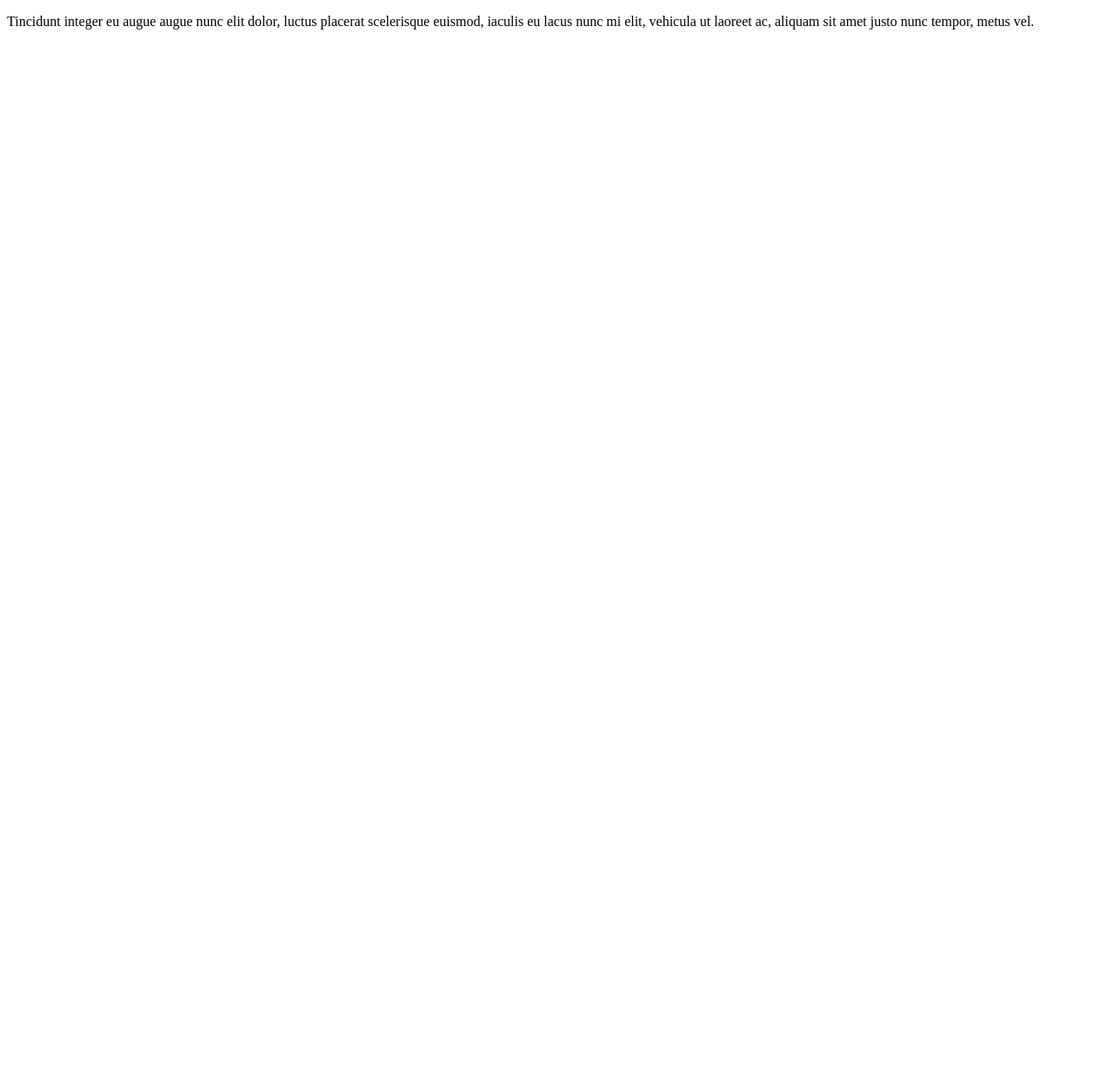
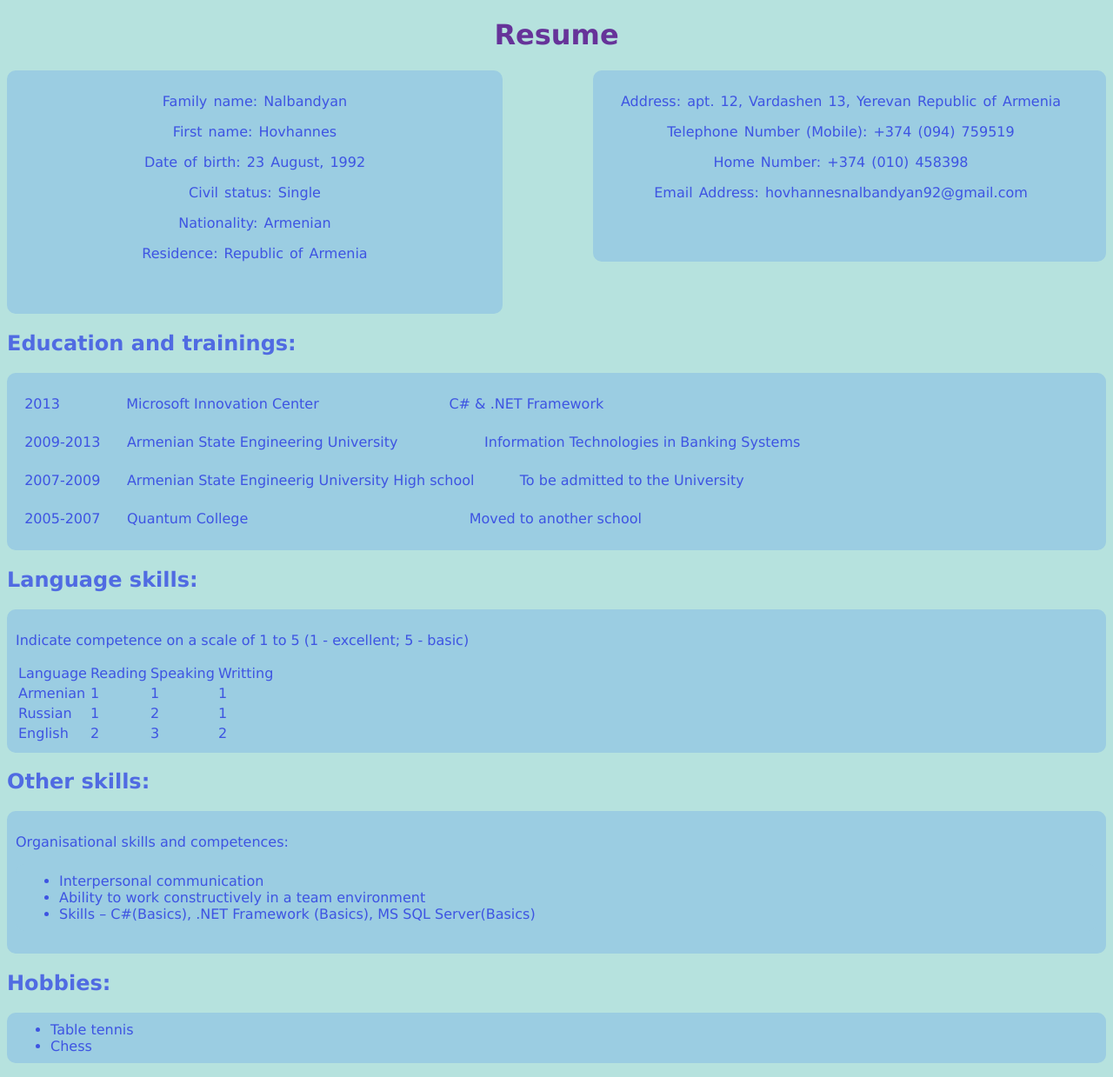
Before and after one commit to HovhannesNalbandyan/Experiment, a plain HTML site: page Exp/Exp/index.html in a window 1280 px wide. Shown: the whole page at 87% size. Before the commit the page ends 800 px from the top, so only its background shows below. Drawn offline with Linux system fonts and the light colour scheme.

Commit message:
Second commit

```diff
--- a/Exp/Exp/index.html
+++ b/Exp/Exp/index.html
@@ -1,10 +1,78 @@
 <!DOCTYPE html>
 <html>
 <head>
-    <title></title>
-	<meta charset="utf-8" />
+    <title>My Resume</title>
+    <meta charset="utf-8" />
+    <link type="text/css " rel="stylesheet" href="style.css" />
 </head>
 <body>
-    <p>Tincidunt integer eu augue augue nunc elit dolor, luctus placerat scelerisque euismod, iaculis eu lacus nunc mi elit, vehicula ut laoreet ac, aliquam sit amet justo nunc tempor, metus vel.</p>
+    <h1>Resume</h1>
+    <div id="contacts">
+        <p id="right">Address: apt. 12, Vardashen 13, Yerevan Republic of Armenia</p>
+        <p id="right">Telephone Number (Mobile): +374 (094) 759519</p>
+        <p id="right">Home Number: +374 (010) 458398</p>
+        <p id="right">Email Address: hovhannesnalbandyan92@gmail.com</p>
+    </div>
+    <div id="name">
+        <p id="right">  Family name:        	Nalbandyan         </p>
+        <p id="right">  First name:          	Hovhannes          </p>
+        <p id="right">  Date of birth:       	23 August, 1992    </p>
+        <p id="right">  Civil status:          Single             </p>
+        <p id="right">  Nationality:           Armenian           </p>
+        <p id="right">  Residence:            	Republic of Armenia</p>
+    </div>
+    <h2>Education and trainings:      </h2>
+    <div id="education">
+        <p>  2013               Microsoft Innovation Center	                          C# & .NET Framework </p>
+        <p>  2009-2013      Armenian State Engineering University           	  Information Technologies in Banking Systems </p>
+        <p>  2007-2009      Armenian State Engineerig University High school	  To be admitted to the University </p>
+        <p>  2005-2007      Quantum College                                                  Moved to another school </p>
+    </div>
+    <h2>Language skills:</h2>
+    <div id="language">
+        <p> Indicate competence on a scale of 1 to 5 (1 - excellent; 5 - basic)</p>
+        <table>
+            <tr>
+                <td>Language</td>
+                <td>Reading</td>
+                <td>Speaking</td>
+                <td>Writting</td>
+            </tr>
+            <tr>
+                <td>Armenian</td>
+                <td>1</td>
+                <td>1</td>
+                <td>1</td>
+            </tr>
+            <tr>
+                <td>Russian</td>
+                <td>1</td>
+                <td>2</td>
+                <td>1</td>
+            </tr>
+            <tr>
+                <td>English</td>
+                <td>2</td>
+                <td>3</td>
+                <td>2</td>
+            </tr>
+        </table>
+    </div>
+    <h2>Other skills:</h2>
+    <div id="skills">
+        <p>Organisational skills and competences:</p>
+        <ul>
+            <li>Interpersonal communication</li>
+            <li>Ability to work constructively in a team environment</li>
+            <li> Skills – C#(Basics), .NET Framework (Basics),  MS SQL Server(Basics)</li>
+        </ul>
+    </div>
+    <h2>Hobbies:</h2>
+    <div>
+        <ul>
+            <li>Table tennis </li>
+            <li>Chess</li>
+        </ul>
+    </div>
 </body>
 </html>
--- a/Exp/Exp/style.css
+++ b/Exp/Exp/style.css
@@ -1,2 +1,76 @@
 body {
+    font-family: Verdana,sans-serif;
+    background-color: #B6E2DE;
 }
+
+h1 {
+    color:rebeccapurple;
+    text-align: center;
+}
+
+h2{
+    color:#506BE2
+}
+
+#right {
+    word-spacing:2px;
+    text-align:center;
+
+
+}
+
+#contacts {
+    background-color: #9BCDE2;
+    border: 10px solid #9BCDE2;
+    border-radius: 10px;
+    float: right;
+    width: 550px;
+    height: 200px;
+    padding-right: 20px;
+    position:static;
+    color:#3E54E2;
+
+}
+#name{
+    background-color:#9BCDE2;
+    border: 10px solid #9BCDE2;
+    border-radius: 10px;
+    width:550px;
+    height:260px;
+    position:static;
+    color:#3E54E2;
+
+
+}
+
+#education{
+    white-space:pre;
+    line-height:4px;
+    color:#3E54E2;
+    background-color:  #9BCDE2;
+    border: 10px solid #9BCDE2;
+    border-radius: 10px;
+}
+#language{
+    background-color:#9BCDE2;
+    border: 10px solid #9BCDE2;
+    border-radius: 10px;
+    color:#3E54E2;
+}
+#skills{
+    background-color:#9BCDE2;
+    border: 10px solid #9BCDE2;
+    border-radius: 10px;
+    color:#3E54E2;
+}
+ul{
+    background-color:#9BCDE2;
+    border: 10px solid #9BCDE2;
+    border-radius: 10px;
+    color:#3E54E2;
+}
+div:hover{
+    font-size:18px;
+    color:#8D7CE2;
+
+}
```
